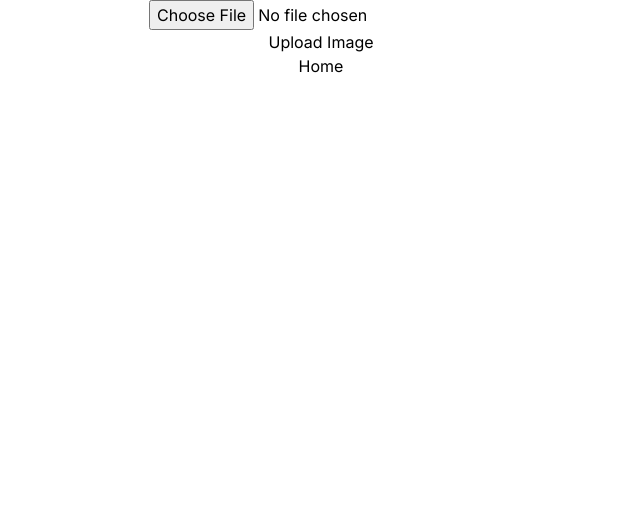
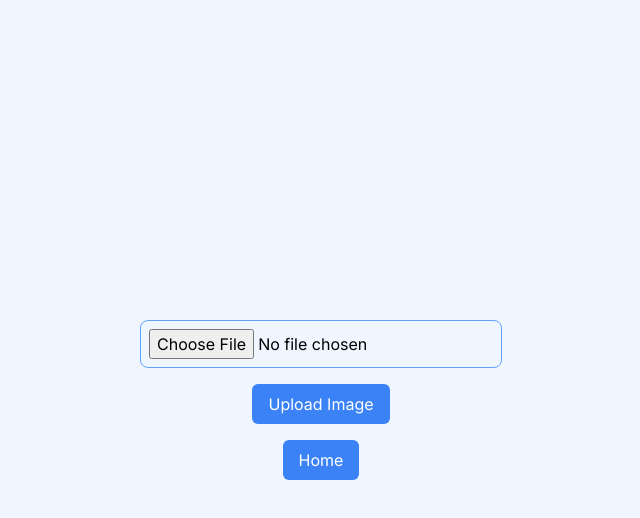
Before and after one commit to Nwakaego-Ego/meme, a Next.js app: page /components/upload in a window 1280 px wide. Shown: the top 518 px of the page, without its empty margins (319-959 px from the left). Built offline with nearby package versions, Linux system fonts and the light colour scheme.

Commit message:
style the upload

```diff
--- a/src/app/components/dashboard/dashboard.jsx
+++ b/src/app/components/dashboard/dashboard.jsx
@@ -1,4 +1,3 @@
-// pages/index.js
 import DashboardLayout from "../dashboardLayout/dashboardLayout";
 import DashboardButton from "../DashboardButton/page";
 
--- a/src/app/components/dashboardButton/page.jsx
+++ b/src/app/components/dashboardButton/page.jsx
@@ -3,7 +3,7 @@ import Link from "next/link";
 const DashboardButton = ({ text, link }) => {
   return (
     <Link href={link} passHref>
-      <div className="bg-green-500 hover:bg-green-700 text-white font-bold py-2 px-4 rounded">
+      <div className="bg-blue-500 hover:bg-blue-700 text-white font-bold py-2 px-4 rounded">
         {text}
       </div>
     </Link>
@@ -11,17 +11,3 @@ const DashboardButton = ({ text, link }) => {
 };
 
 export default DashboardButton;
-
-// import Link from "next/link";
-
-// const DashboardButton = ({ text, link }) => {
-//   return (
-//     <Link href={link} passHref>
-//       <a className="bg-blue-500 hover:bg-blue-700 text-white font-bold py-2 px-4 rounded">
-//         {text}
-//       </a>
-//     </Link>
-//   );
-// };
-
-// export default DashboardButton;
--- a/src/app/components/meme/page.jsx
+++ b/src/app/components/meme/page.jsx
@@ -1,29 +1,99 @@
+// "use client";
+// import React, { useState, useEffect } from "react";
+// import Link from "next/link";
+// import { storage } from "../firebase/firebase";
+// import { ref, uploadBytes, listAll, getDownloadURL } from "firebase/storage";
+// import "./meme.css";
+
+// const memes = () => {
+//   const [searchMeme, setSearchMeme] = useState("");
+//   const [imageData, setImageData] = useState([]);
+
+//   console.log(imageData);
+
+//   const imageListRef = ref(storage, "images/");
+
+//   const filteredMeme = imageData.filter((meme) => {
+//     return meme.name.toLowerCase().includes(searchMeme.toLowerCase());
+//   });
+
+//   const getImageName = (fullName) => {
+//     return fullName.split(".")[0];
+//   };
+
+//   useEffect(() => {
+//     listAll(imageListRef).then((response) => {
+//       console.log(response?.items);
+//       response.items.forEach((item) => {
+//         getDownloadURL(item).then((url) => {
+//           setImageData((prev) => [
+//             ...prev,
+//             { name: getImageName(item.name), url },
+//           ]);
+//         });
+//       });
+//     });
+//   }, []);
+
+//   return (
+//     <div className="bg-blue-500 min-h-screen text-white p-4">
+//       <div className="max-w-4xl mx-auto">
+//         <div className="mb-10 mt-10 flex justify-center">
+//           <input
+//             type="text"
+//             placeholder="search meme..."
+//             className="bg-blue-700 text-white px-4 py-2 rounded-l focus:outline-none"
+//             onChange={(e) => setSearchMeme(e.target.value)}
+//           />
+//           {/* <button className="bg-blue-700 px-4 py-2 rounded-r">Search</button> */}
+//           <Link href="/">
+//             <button
+//               // onClick={uploadImage}
+//               className="bg-blue-700 px-4 py-2 rounded-r ml-[50px]"
+//             >
+//               Home
+//             </button>
+//           </Link>
+//         </div>
+
+//         <div className="grid-container">
+//           {filteredMeme.length > 0 ? (
+//             filteredMeme.map((meme, index) => (
+//               <div key={index} className="grid-item">
+//                 <img src={meme.url} alt={meme.name} />
+//                 {meme.name}
+//               </div>
+//             ))
+//           ) : (
+//             <div className="error-message flex flex-col items-center justify-center text-center text-4xl font-bold text-red-500 p-8 bg-gray-200 rounded-md shadow-md ml-[350px]">
+//               <span className="mb-4">Loading</span>
+//               <div className="w-16 h-1 bg-red-500 rounded-full"></div>
+//               <span className="mt-4 text-sm text-gray-600">In a minute</span>
+//             </div>
+//           )}
+//         </div>
+//       </div>
+//     </div>
+//   );
+// };
+
+// export default memes;
+
 "use client";
 import React, { useState, useEffect } from "react";
 import Link from "next/link";
 import { storage } from "../firebase/firebase";
-import { ref, uploadBytes, listAll, getDownloadURL } from "firebase/storage";
+import { ref, listAll, getDownloadURL } from "firebase/storage";
 import "./meme.css";
 
-const memes = () => {
+const Memes = () => {
   const [searchMeme, setSearchMeme] = useState("");
   const [imageData, setImageData] = useState([]);
 
-  console.log(imageData);
-
   const imageListRef = ref(storage, "images/");
-
-  const filteredMeme = imageData.filter((meme) => {
-    return meme.name.toLowerCase().includes(searchMeme.toLowerCase());
-  });
-
-  const getImageName = (fullName) => {
-    return fullName.split(".")[0];
-  };
 
   useEffect(() => {
     listAll(imageListRef).then((response) => {
-      console.log(response?.items);
       response.items.forEach((item) => {
         getDownloadURL(item).then((url) => {
           setImageData((prev) => [
@@ -35,6 +105,23 @@ const memes = () => {
     });
   }, []);
 
+  const getImageName = (fullName) => {
+    return fullName.split(".")[0];
+  };
+
+  const handleDownload = (url, name) => {
+    const link = document.createElement("a");
+    link.href = url;
+    link.download = name;
+    document.body.appendChild(link);
+    link.click();
+    document.body.removeChild(link);
+  };
+
+  const filteredMeme = imageData.filter((meme) => {
+    return meme.name.toLowerCase().includes(searchMeme.toLowerCase());
+  });
+
   return (
     <div className="bg-blue-500 min-h-screen text-white p-4">
       <div className="max-w-4xl mx-auto">
@@ -45,13 +132,14 @@ const memes = () => {
             className="bg-blue-700 text-white px-4 py-2 rounded-l focus:outline-none"
             onChange={(e) => setSearchMeme(e.target.value)}
           />
-          {/* <button className="bg-blue-700 px-4 py-2 rounded-r">Search</button> */}
           <Link href="/">
-            <button
-              // onClick={uploadImage}
-              className="bg-blue-700 px-4 py-2 rounded-r ml-[50px]"
-            >
+            <button className="bg-blue-700 px-4 py-2 rounded ml-[50px]">
               Home
+            </button>
+          </Link>
+          <Link href="/components/upload">
+            <button className="bg-blue-700 px-4 py-2 rounded ml-[50px]">
+              Upload
             </button>
           </Link>
         </div>
@@ -61,14 +149,25 @@ const memes = () => {
             filteredMeme.map((meme, index) => (
               <div key={index} className="grid-item">
                 <img src={meme.url} alt={meme.name} />
-                {meme.name}
+                <div>{meme.name}</div>
+                <div>
+                  {" "}
+                  <button
+                    onClick={() => handleDownload(meme.url, meme.name)}
+                    className="text-blue-700 font-bold"
+                  >
+                    Download
+                  </button>
+                </div>
               </div>
             ))
           ) : (
             <div className="error-message flex flex-col items-center justify-center text-center text-4xl font-bold text-red-500 p-8 bg-gray-200 rounded-md shadow-md ml-[350px]">
               <span className="mb-4">Loading</span>
               <div className="w-16 h-1 bg-red-500 rounded-full"></div>
-              <span className="mt-4 text-sm text-gray-600">In a minute</span>
+              <span className="mt-4 text-sm text-gray-600">
+                In few seconds....
+              </span>
             </div>
           )}
         </div>
@@ -77,7 +176,7 @@ const memes = () => {
   );
 };
 
-export default memes;
+export default Memes;
 
 // const memesData = [
 //   { image: "/catchup.png", category: "football" },
--- a/src/app/components/upload/page.jsx
+++ b/src/app/components/upload/page.jsx
@@ -1,63 +1,122 @@
+// "use client";
+// import React, { useEffect, useState } from "react";
+// import { storage } from "../firebase/firebase";
+// import { ref, uploadBytes, listAll, getDownloadURL } from "firebase/storage";
+// import Link from "next/link";
+// import "./upload.css";
+
+// const Upload = () => {
+//   const [imageUpload, setImageUpload] = useState(null);
+//   const [imageData, setImageData] = useState([]);
+
+//   const imageListRef = ref(storage, "images/");
+
+//   const uploadImage = () => {
+//     if (imageUpload == null) return;
+//     const imageRef = ref(storage, `images/${imageUpload.name}`);
+//     uploadBytes(imageRef, imageUpload).then((snapshot) => {
+//       getDownloadURL(snapshot.ref).then((url) => {
+//         setImageData((prev) => [
+//           ...prev,
+//           { name: getImageName(imageUpload.name), url },
+//         ]);
+//       });
+//     });
+//   };
+
+//   //   useEffect(() => {
+//   //     listAll(imageListRef).then((response) => {
+//   //       response.items.forEach((item) => {
+//   //         getDownloadURL(item).then((url) => {
+//   //           setImageData((prev) => [
+//   //             ...prev,
+//   //             { name: getImageName(item.name), url },
+//   //           ]);
+//   //         });
+//   //       });
+//   //     });
+//   //   }, []);
+
+//   const getImageName = (fullName) => {
+//     return fullName.split(".")[0];
+//   };
+
+//   return (
+//     <div className="App">
+//       <input
+//         type="file"
+//         onChange={(event) => setImageUpload(event.target.files[0])}
+//       />
+//       <button onClick={uploadImage}>Upload Image</button>
+//       <Link href="/">
+//         <button onClick={uploadImage}>Home</button>
+//       </Link>
+
+//       {/* {imageData.map(({ name, url }) => (
+//         <div key={name}>
+//           <img src={url} alt={name} />
+//           <p>{name}</p>
+//         </div>
+//       ))} */}
+//     </div>
+//   );
+// };
+
+// export default Upload;
+
 "use client";
-import React, { useEffect, useState } from "react";
+import React, { useState } from "react";
 import { storage } from "../firebase/firebase";
-import { ref, uploadBytes, listAll, getDownloadURL } from "firebase/storage";
+import { ref, uploadBytes, getDownloadURL } from "firebase/storage";
 import Link from "next/link";
-import "./upload.css";
 
 const Upload = () => {
   const [imageUpload, setImageUpload] = useState(null);
-  const [imageData, setImageData] = useState([]);
-
-  const imageListRef = ref(storage, "images/");
+  const [uploading, setUploading] = useState(false);
 
   const uploadImage = () => {
-    if (imageUpload == null) return;
+    if (!imageUpload) return;
+
     const imageRef = ref(storage, `images/${imageUpload.name}`);
-    uploadBytes(imageRef, imageUpload).then((snapshot) => {
-      getDownloadURL(snapshot.ref).then((url) => {
-        setImageData((prev) => [
-          ...prev,
-          { name: getImageName(imageUpload.name), url },
-        ]);
+    setUploading(true);
+
+    uploadBytes(imageRef, imageUpload)
+      .then((snapshot) => {
+        getDownloadURL(snapshot.ref).then((url) => {
+          // Handle successful upload
+          console.log("Image uploaded successfully:", url);
+        });
+      })
+      .catch((error) => {
+        // Handle errors
+        console.error("Error uploading image:", error);
+      })
+      .finally(() => {
+        setUploading(false);
       });
-    });
-  };
-
-  //   useEffect(() => {
-  //     listAll(imageListRef).then((response) => {
-  //       response.items.forEach((item) => {
-  //         getDownloadURL(item).then((url) => {
-  //           setImageData((prev) => [
-  //             ...prev,
-  //             { name: getImageName(item.name), url },
-  //           ]);
-  //         });
-  //       });
-  //     });
-  //   }, []);
-
-  const getImageName = (fullName) => {
-    return fullName.split(".")[0];
   };
 
   return (
-    <div className="App">
+    <div className="flex flex-col items-center justify-center min-h-screen bg-blue-50">
       <input
         type="file"
         onChange={(event) => setImageUpload(event.target.files[0])}
+        className="mb-4 p-2 border border-blue-400 rounded-lg"
       />
-      <button onClick={uploadImage}>Upload Image</button>
+      <button
+        onClick={uploadImage}
+        disabled={uploading || !imageUpload}
+        className={`px-4 py-2 bg-blue-500 text-white rounded-md ${
+          uploading ? "opacity-50 cursor-not-allowed" : ""
+        } hover:bg-blue-600 transition duration-300`}
+      >
+        {uploading ? "Uploading..." : "Upload Image"}
+      </button>
       <Link href="/">
-        <button onClick={uploadImage}>Home</button>
+        <button className="px-4 py-2 mt-4 bg-blue-500 text-white rounded-md hover:bg-blue-600 transition duration-300">
+          Home
+        </button>
       </Link>
-
-      {/* {imageData.map(({ name, url }) => (
-        <div key={name}>
-          <img src={url} alt={name} />
-          <p>{name}</p>
-        </div>
-      ))} */}
     </div>
   );
 };
```
